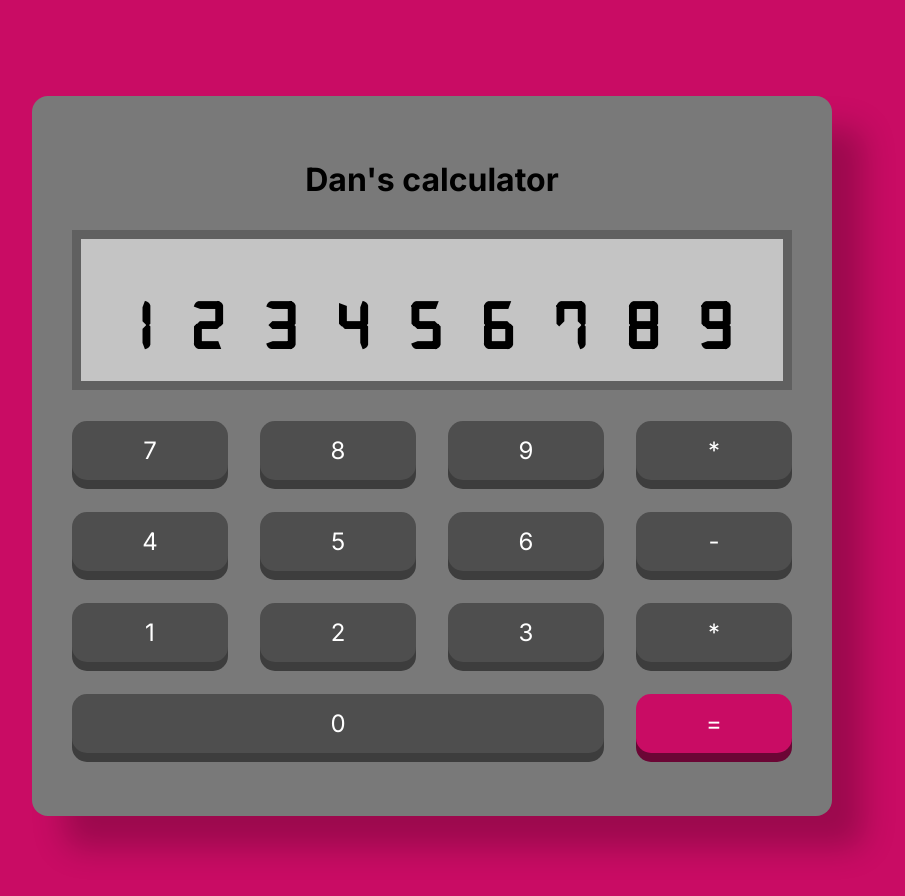
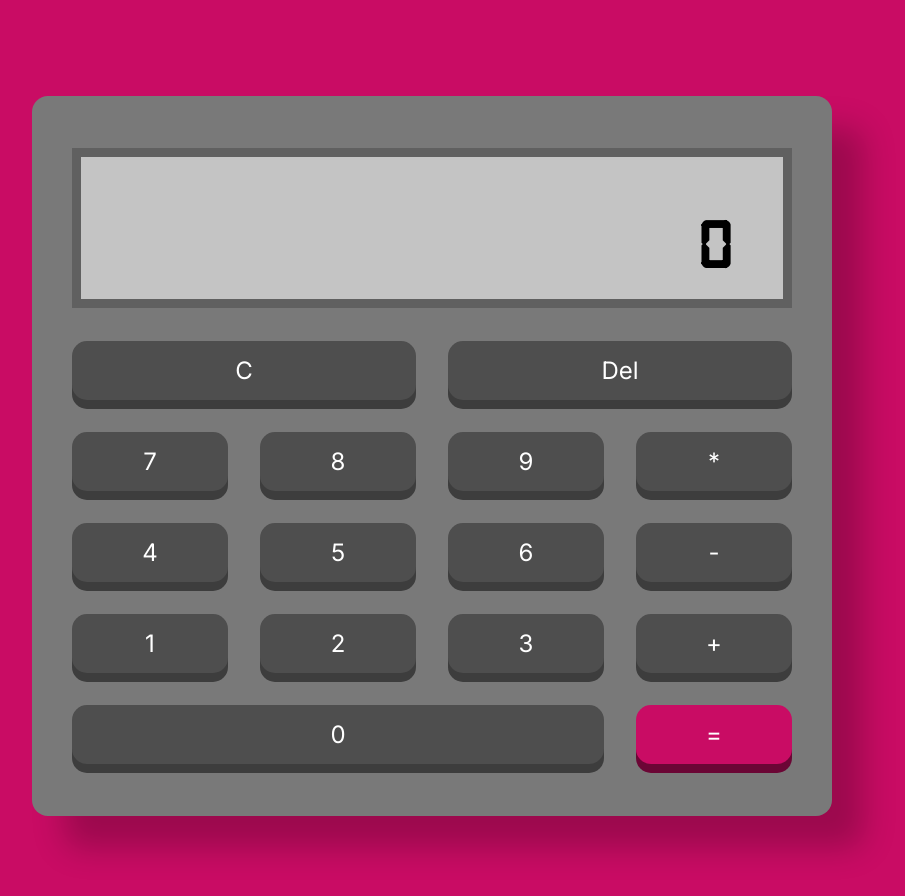
Before and after one commit to DANdelion-0908/DANdelion-0908.github.io, a Next.js app: page / in a window 1280 px wide. Shown: the top 896 px of the page, without its empty margins (208-1113 px from the left). Built offline with nearby package versions, Linux system fonts and the light colour scheme.

Commit message:
Add calculator functionality

```diff
--- a/app/body/Body.jsx
+++ b/app/body/Body.jsx
@@ -1,21 +1,119 @@
-import React from 'react'
+'use client'
+
+import React, { useEffect, useState } from 'react'
 import styles from './Body.module.css'
 import Screen from '../screen/Screen'
 import Button from '../buttons/Button'
 
 const Body = () => {
-    const buttons = [7, 8, 9, "*", 4, 5, 6, "-", 1, 2, 3, "*", 0, "="]
+    const buttons = ["C", "Del", 7, 8, 9, "*", 4, 5, 6, "-", 1, 2, 3, "+", 0, "="]
 
-    const operators = [1, 2, 3, 4, 5, 6, 7, 8, 9]
+    const [operators, setOperators] = useState([0])
+    const [savedNumber, setSavedNumber] = useState()
+    const [savedOperator, setSavedOperator] = useState()
+    const [flag, setFlag] = useState(false)
+
+    function getTotal() {
+        const currentNumber = parseInt(operators.join(''))
+        let result
+
+        switch (savedOperator) {
+            case "+":
+                result = savedNumber + currentNumber
+            break;
+
+            case "-":
+                result = savedNumber - currentNumber
+            break;
+
+            case "*":
+                result = savedNumber * currentNumber
+            break;
+        }
+
+        if (result < 0 || result > 999999999 || typeof savedNumber != 'number') {
+            setOperators(["ERROR"])
+            setSavedNumber(null)
+            setSavedOperator(null)
+
+        } else {
+            setOperators([result])
+            setSavedNumber(result)
+            setSavedOperator()
+        }
+
+        setFlag(true)
+    }
+
+    const handleButtonPress = (symbol) => {
+        if (typeof symbol === 'number' && operators.length < 9) {
+            if (operators[0] === 0 && operators.length === 1) {
+                setOperators([symbol])
+            } else {
+                if (flag) {
+                    setOperators([symbol])
+
+                } else {
+                    setOperators((prevOperators) => [...prevOperators, symbol])
+                }
+
+                setFlag(false)
+            }
+
+        } else {
+            switch (symbol) {
+                case "C":
+                    setOperators([0])
+                    setSavedNumber(null)
+                    setSavedOperator(null)
+                    setFlag(false)
+
+                break
+
+                case "Del":
+                    if (operators.length > 1) {
+                        setOperators((prevOperators) => prevOperators.slice(0, -1))
+
+                    } else {
+                        setOperators([0])
+                    }
+
+                break
+
+                case "+":
+                case "-":
+                case "*":
+                    if (savedOperator) {
+                        getTotal()
+
+                    } else {
+                        setFlag(false)
+                        setSavedNumber(parseInt(operators.join('')))
+                        setOperators([0])
+                        setSavedOperator(symbol)
+                    }
+
+                    setSavedOperator(symbol)
+
+                break
+
+                case "=":
+                    if (savedOperator) {
+                        getTotal()
+                    }
+
+                break
+            }
+        }
+    }
 
   return (
     <div className={styles.Body}>
-        <h1><strong>Dan's calculator</strong></h1>
         <Screen operators={operators}/>
         <div className={styles.Buttons}>
             {buttons.map((symbol, index) => {
                 return(
-                    <Button symbol={symbol} key={index}/>
+                    <Button symbol={symbol} handleButtonPress={handleButtonPress} key={index}/>
                 )
             })}
 
```
